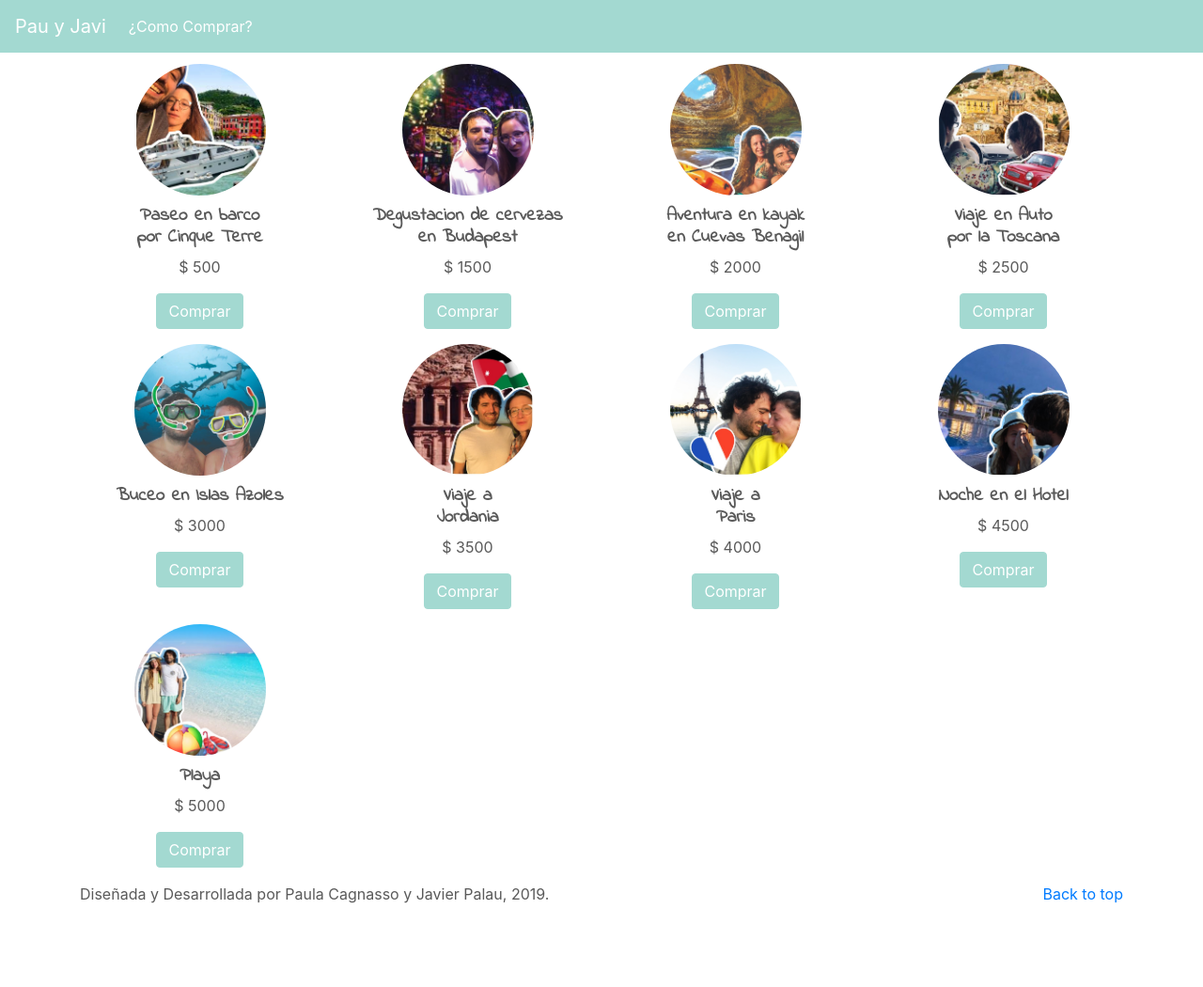
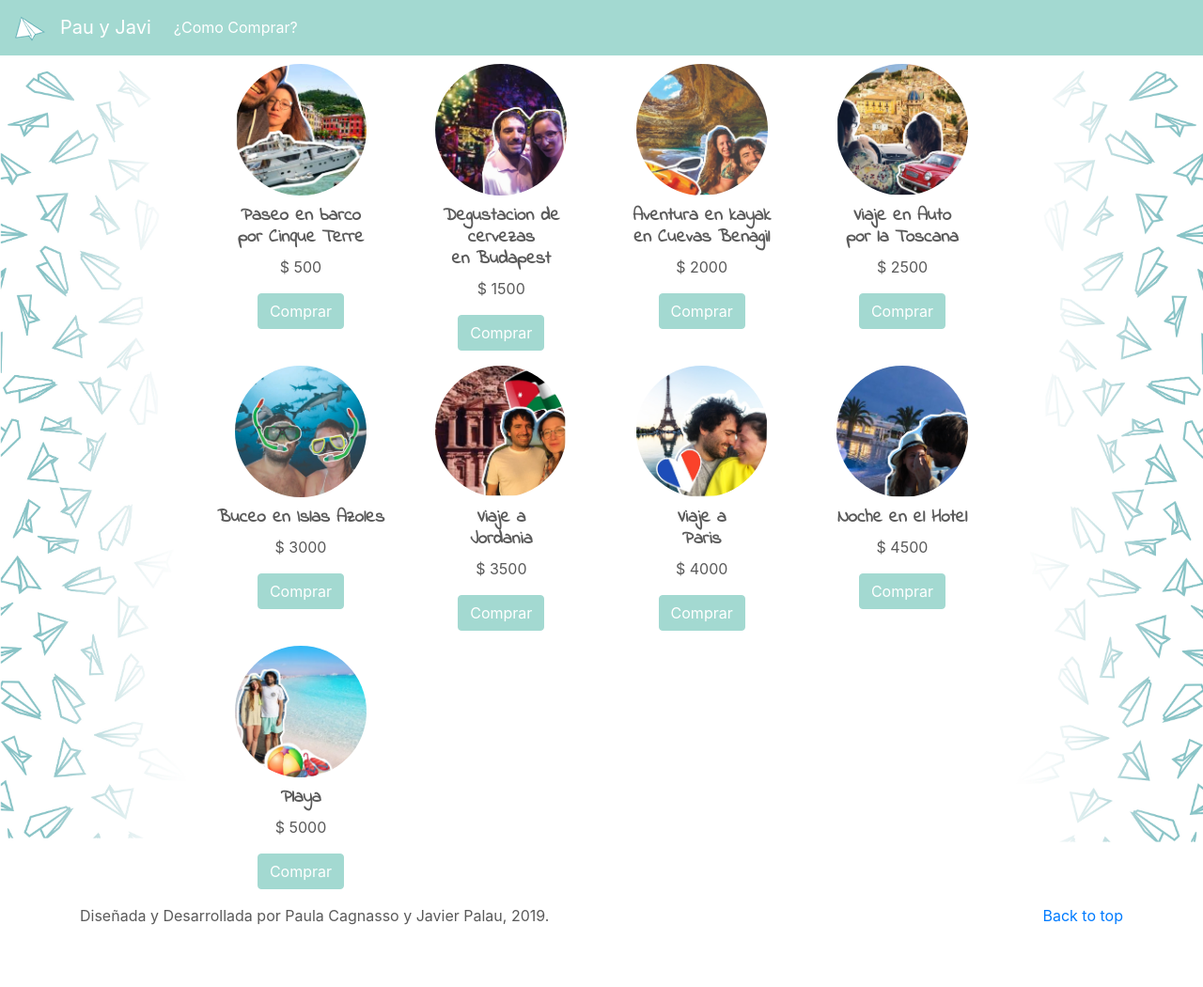
Before and after one commit to jpalauposse/casamiento, a PHP site: page / in a window 1280 px wide. Shown: the whole page at 94% size. Before the commit the page ends 961 px from the top, so only its background shows below. Run offline with PHP 8.4, Linux system fonts and the light colour scheme; some libraries are stand-ins or nearby versions.

Commit message:
emparejando

```diff
--- a/css/styles.css
+++ b/css/styles.css
@@ -6,6 +6,24 @@ body {
   padding-top: 3rem;
   padding-bottom: 3rem;
   color: #5a5a5a;
+  width: 100%;
+  height: 100%;
+}
+.marketing{
+  width: 100%;
+  height: 100%;
+  margin-left: 0;
+  margin-right: 0;
+}
+#izq{
+  background-image: url("../fotos/izq.jpg");
+  background-size: contain;
+  background-repeat: no-repeat;
+}
+#der{
+  background-image: url("../fotos/der.jpg");
+  background-size: contain;
+  background-repeat: no-repeat;
 }
 h2 {
   font-size: 1.2rem;
--- /dev/null
+++ b/head.php
@@ -0,0 +1,33 @@
+<head>
+  <meta charset="utf-8">
+  <meta name="viewport" content="width=device-width, initial-scale=1, shrink-to-fit=no">
+  <meta name="description" content="Lista de regalos Pau y Javi">
+  <meta name="author" content="Javier Palau">
+  <meta name="keywords" content="regalos, lista de regalos, casamiento, viajes, novios">
+
+  <title>Pau y Javi</title>
+  <link rel="icon" type="image/png" href="fotos/ICON.png" />
+  <!-- Bootstrap CSS -->
+  <link rel="stylesheet" href="https://stackpath.bootstrapcdn.com/bootstrap/4.3.1/css/bootstrap.min.css" integrity="sha384-ggOyR0iXCbMQv3Xipma34MD+dH/1fQ784/j6cY/iJTQUOhcWr7x9JvoRxT2MZw1T" crossorigin="anonymous">
+  <style>
+    .bd-placeholder-img {
+      font-size: 1.125rem;
+      text-anchor: middle;
+      -webkit-user-select: none;
+      -moz-user-select: none;
+      -ms-user-select: none;
+      user-select: none;
+    }
+
+    @media (min-width: 768px) {
+      .bd-placeholder-img-lg {
+        font-size: 3.5rem;
+      }
+    }
+  </style>
+  <link href="https://fonts.googleapis.com/css?family=Indie+Flower&display=swap" rel="stylesheet">
+  <link rel="stylesheet" href="https://use.fontawesome.com/releases/v5.2.0/css/all.css" integrity="sha384-hWVjflwFxL6sNzntih27bfxkr27PmbbK/iSvJ+a4+0owXq79v+lsFkW54bOGbiDQ" crossorigin="anonymous">
+  <!-- Custom styles for this template -->
+  <link href="css/styles.css" rel="stylesheet">
+
+</head>
--- a/header.php
+++ b/header.php
@@ -1,12 +1,17 @@
 <header class="cabeza">
   <nav class="navbar navbar-expand-md navbar-dark fixed-top barra">
-    <a class="navbar-brand" href="index.php">Pau y Javi</a>
+    <a class="navbar-brand" href="index.php">
+<img src="fotos/ICON.png" width="32" height="32" alt="Logo sitio">
+</a>
     <button class="navbar-toggler" type="button" data-toggle="collapse" data-target="#navbarSupportedContent" aria-controls="navbarSupportedContent" aria-expanded="false" aria-label="Toggle navigation">
     <span class="navbar-toggler-icon"></span>
   </button>
 
     <div class="collapse navbar-collapse" id="navbarSupportedContent">
       <ul class="navbar-nav mr-auto">
+        <li class="nav-item active">
+          <a class="navbar-brand" href="index.php">Pau y Javi</a>
+        </li>
         <li class="nav-item active">
           <a class="nav-link" href="pf.php">¿Como Comprar?<span class="sr-only">(current)</span></a>
         </li>
--- a/index.php
+++ b/index.php
@@ -1,43 +1,19 @@
 <!doctype html>
 <html lang="en">
-
-<head>
-  <meta charset="utf-8">
-  <meta name="viewport" content="width=device-width, initial-scale=1, shrink-to-fit=no">
-  <meta name="description" content="">
-  <meta name="author" content="">
-  <title>Lista de Regalos</title>
-  <!-- Bootstrap CSS -->
-  <link rel="stylesheet" href="https://stackpath.bootstrapcdn.com/bootstrap/4.3.1/css/bootstrap.min.css" integrity="sha384-ggOyR0iXCbMQv3Xipma34MD+dH/1fQ784/j6cY/iJTQUOhcWr7x9JvoRxT2MZw1T" crossorigin="anonymous">
-  <style>
-    .bd-placeholder-img {
-      font-size: 1.125rem;
-      text-anchor: middle;
-      -webkit-user-select: none;
-      -moz-user-select: none;
-      -ms-user-select: none;
-      user-select: none;
-    }
-
-    @media (min-width: 768px) {
-      .bd-placeholder-img-lg {
-        font-size: 3.5rem;
-      }
-    }
-  </style>
-  <link href="https://fonts.googleapis.com/css?family=Indie+Flower&display=swap" rel="stylesheet">
-  <link rel="stylesheet" href="https://use.fontawesome.com/releases/v5.2.0/css/all.css" integrity="sha384-hWVjflwFxL6sNzntih27bfxkr27PmbbK/iSvJ+a4+0owXq79v+lsFkW54bOGbiDQ" crossorigin="anonymous">
-  <!-- Custom styles for this template -->
-  <link href="css/styles.css" rel="stylesheet">
-</head>
-
+  <?php include 'head.php' ?>
 <body>
   <?php include 'header.php'?>
-  <main role="main">
-    <div class="container marketing" id="marketing">
+    <div class="container-fluid marketing" id="">
+      <div class="row">
+        <div class="col-xl-2" id="izq">
+        </div>
+        <div class="col-xl-8" id="marketing">
+        </div>
+        <div class="col-xl-2" id="der">
+        </div>
+      </div>
     </div>
-  </main>
-  <?php include 'footer.php'?>
+    <?php include 'footer.php'?>
   <script>
     localStorage.setItem("comprado", "[]")
   </script>
--- a/js/listado.js
+++ b/js/listado.js
@@ -1,4 +1,4 @@
-var foto, titulo, precio;
+var foto, titulo, precio, alt;
 var regalos = [{
     foto: 'terre.jpeg',
     alt: 'Foto cinque terre',
```
Also changed, not shown: carrito.php (+1 -14 lines), pf.php (+1 -15 lines), reg.php (+1 -14 lines), fotos/ICON.png (added), fotos/der.jpg (added), fotos/izq.jpg (added).
